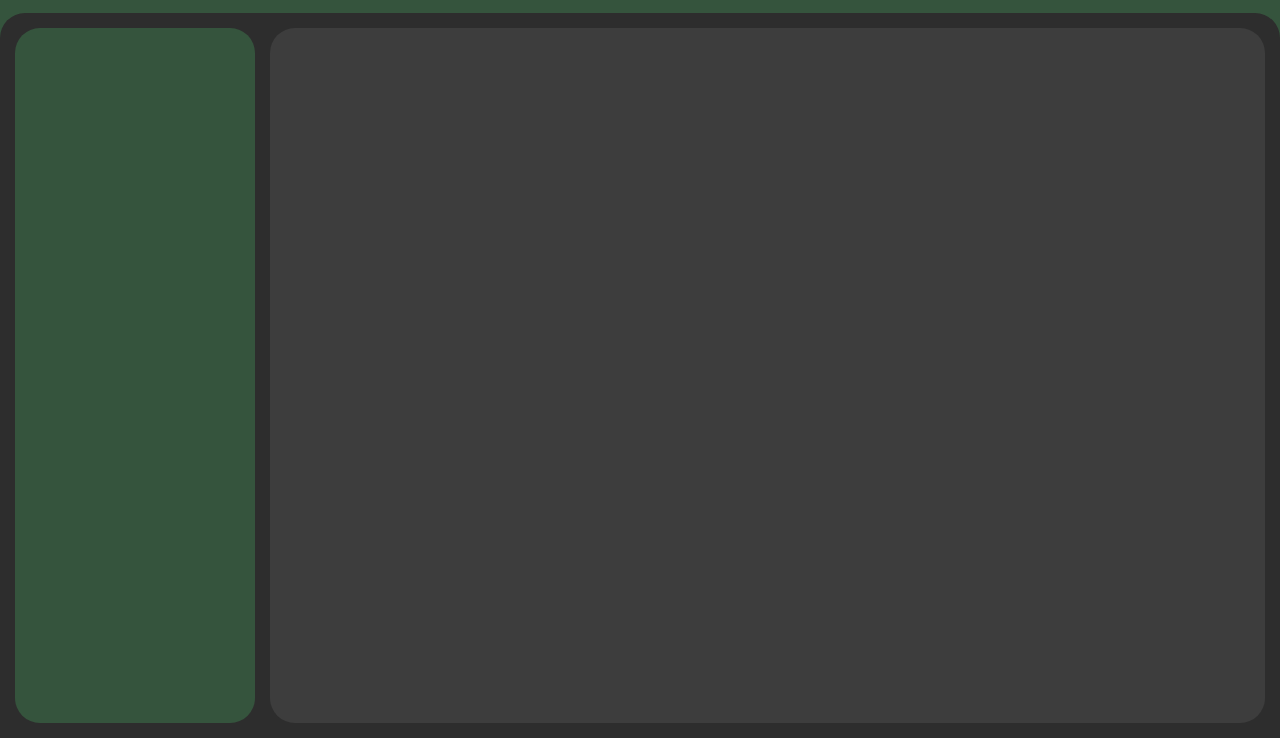
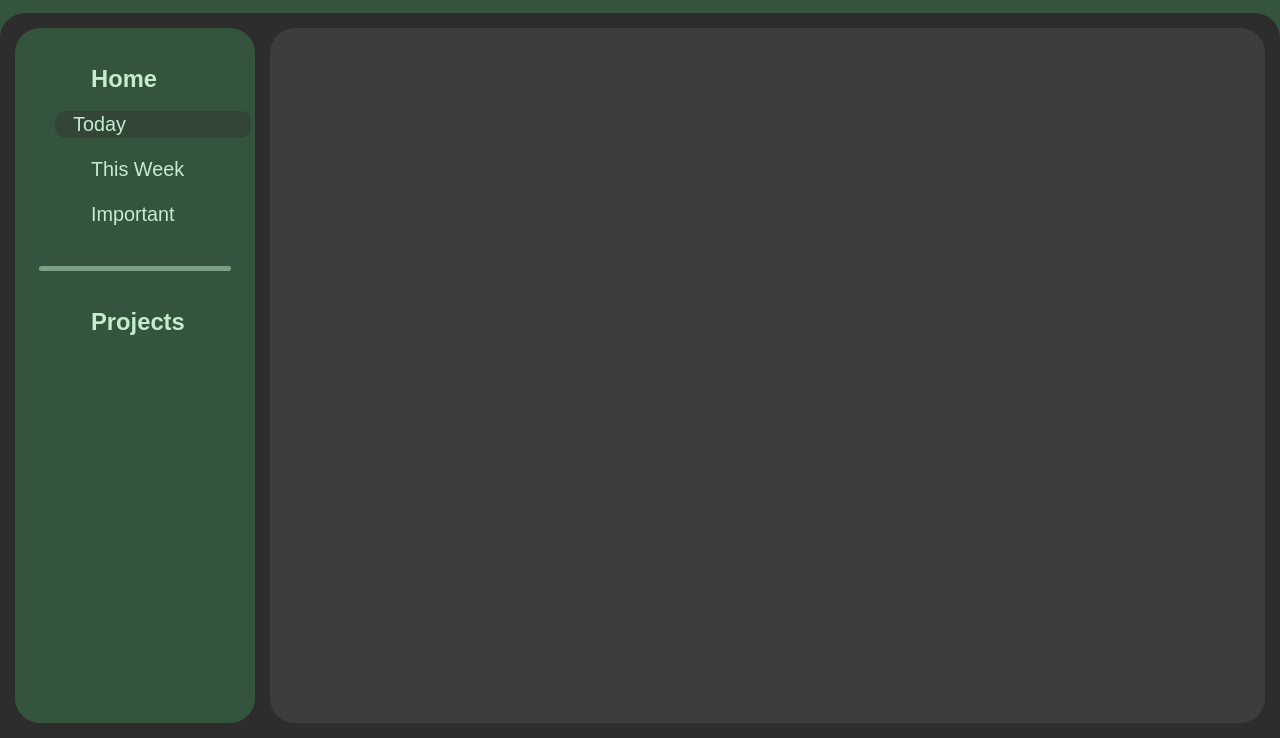
Before and after one commit to Copperage/TOP-to-do-list, a website built with webpack: page dist/index.html in a window 1280 px wide. Shown: the part 62-800 px from the top of the page. Built offline with nearby package versions, Linux system fonts and the light colour scheme.

Commit message:
more content, split content and function for later

```diff
--- a/src/index.js
+++ b/src/index.js
@@ -1,5 +1,6 @@
 import './styles/main.scss';
-import initWebsite from './modules/page-init';
+import initWebsite from './modules/page-content';
+// import initFunctionality from './modules/page-function';
 // import starSvg from './modules/svgs/star-f.svg';
 // import plusSvg from './modules/svgs/plus.svg';
 // import tickboxSvg from './modules/svgs/Tickbox.svg';
--- /dev/null
+++ b/src/modules/page-content.js
@@ -0,0 +1,108 @@
+// Layout
+
+function createLayout() {
+	const header = document.createElement('header');
+
+	const contentBox = document.createElement('div');
+	contentBox.className = 'content-box';
+
+	const leftDiv = document.createElement('div');
+	leftDiv.className = 'left';
+
+	const rightDiv = document.createElement('div');
+	rightDiv.className = 'right';
+
+	const content = document.getElementById('content');
+	content.appendChild(header);
+	content.appendChild(contentBox);
+	contentBox.appendChild(leftDiv);
+	contentBox.appendChild(rightDiv);
+}
+
+// Header
+
+function createHeader() {
+	const header = document.querySelector('header');
+
+	let h1 = document.createElement('h1');
+	h1.textContent = 'To-do List';
+	header.appendChild(h1);
+}
+
+// Left side/Navbar
+
+function createNav() {
+	const inboxList = document.createElement('ul');
+	inboxList.className = 'inbox';
+
+	let inboxHeader = document.createElement('h2');
+	inboxHeader.textContent = 'Home';
+
+	let today = document.createElement('li');
+	today.textContent = 'Today';
+
+	let thisWeek = document.createElement('li');
+	thisWeek.textContent = 'This Week';
+
+	let important = document.createElement('li');
+	important.textContent = 'Important';
+
+	let separator = document.createElement('div');
+	separator.className = 'seperator';
+
+	const projectsList = document.createElement('ul');
+	projectsList.className = 'inbox';
+
+	let projectsHeader = document.createElement('h2');
+	projectsHeader.textContent = 'Projects';
+
+	const leftDiv = document.querySelector('.left');
+
+	leftDiv.appendChild(inboxList);
+
+	inboxList.appendChild(inboxHeader);
+	inboxList.appendChild(today);
+	inboxList.appendChild(thisWeek);
+	inboxList.appendChild(important);
+
+	leftDiv.appendChild(separator);
+
+	leftDiv.appendChild(projectsList);
+	projectsList.appendChild(projectsHeader);
+
+	const navList = inboxList.querySelectorAll('li');
+
+	navList.forEach((item) => {
+		item.classList.add('nav-li');
+	});
+}
+
+function setActive(selectedItem) {
+	const navItems = document.querySelectorAll('.nav-li');
+
+	navItems.forEach((item) => {
+		item.classList.remove('active');
+	});
+
+	selectedItem.classList.add('active');
+}
+
+function initWebsite() {
+	createLayout();
+	createHeader();
+	createNav();
+
+	const navList = document.querySelectorAll('.nav-li');
+	const defaultNavList = document.querySelector('.nav-li');
+	setActive(defaultNavList);
+
+	navList.forEach((item) => {
+		item.addEventListener('click', function () {
+			setActive(item);
+		});
+	});
+
+	// loadContent();
+}
+
+export default initWebsite;
--- a/src/modules/page-init.js
+++ /dev/null
@@ -1,33 +0,0 @@
-function createLayout() {
-	const header = document.createElement('header');
-
-	const contentBox = document.createElement('div');
-	contentBox.className = 'content-box';
-
-	const leftDiv = document.createElement('div');
-	leftDiv.className = 'left';
-
-	const rightDiv = document.createElement('div');
-	rightDiv.className = 'right';
-
-	const content = document.getElementById('content');
-	content.appendChild(header);
-	content.appendChild(contentBox);
-	contentBox.appendChild(leftDiv);
-	contentBox.appendChild(rightDiv);
-}
-
-function createHeader() {
-	const header = document.querySelector('header');
-
-	let h1 = document.createElement('h1');
-	h1.textContent = 'To-do List';
-	header.appendChild(h1);
-}
-
-function initWebsite() {
-	createLayout();
-	createHeader();
-}
-
-export default initWebsite;
--- a/src/styles/main.scss
+++ b/src/styles/main.scss
@@ -46,6 +46,7 @@ header {
 	border-radius: 25px;
 	margin: 15px;
 	display: flex;
+	padding: 0;
 }
 
 // Left Content/Nav
@@ -60,7 +61,8 @@ header {
 
 .active {
 	background-color: var(--color-nav-transparent);
-	border-radius: 10px;
+	margin: 1rem 1rem 1rem 0 !important;
+	padding: 0 0 0 1rem;
 }
 
 .left h2 {
@@ -71,13 +73,17 @@ header {
 .left li,
 .left h2 {
 	list-style: none;
-	margin: 1rem 0;
-	padding: 0 1rem;
+	margin: 1rem;
 	display: flex;
 	width: 80%;
 	height: 1.5rem;
 	align-items: center;
 	gap: 0.2rem;
+}
+
+.left li {
+	cursor: pointer;
+	border-radius: 10px;
 }
 
 svg {
@@ -130,6 +136,7 @@ footer a:active {
 // Right Content
 
 .right {
+	display: flex;
 	background-color: var(--color-tert);
 	width: 80vw;
 	margin-left: 0;
```
Also changed, not shown: src/modules/page-function.js (added).
